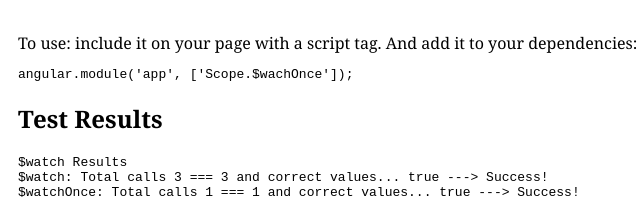
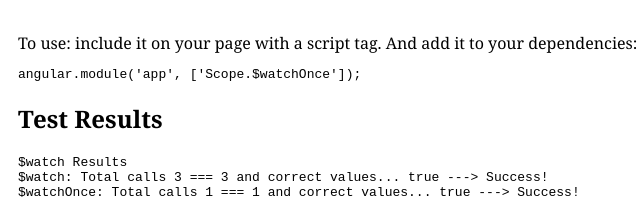
Before and after one commit to kentcdodds/watchOnce, a website: page index.html in a window 1280 px wide. Shown: the part 319-534 px from the top of the page, 12-652 px from the left. Drawn offline with nearby package versions, Linux system fonts and the light colour scheme.

Commit message:
Fix typos

```diff
--- a/index.html
+++ b/index.html
@@ -56,7 +56,7 @@
       Or by using bower or npm: <pre>bower|npm install watch-once</pre>
       <br />
       To use: include it on your page with a script tag. And add it to your dependencies:
-      <pre>angular.module('app', ['Scope.$wachOnce']);</pre>
+      <pre>angular.module('app', ['Scope.$watchOnce']);</pre>
     </div>
     <div>
       <h2>Test Results</h2>
```
Also changed, not shown: README.md.
